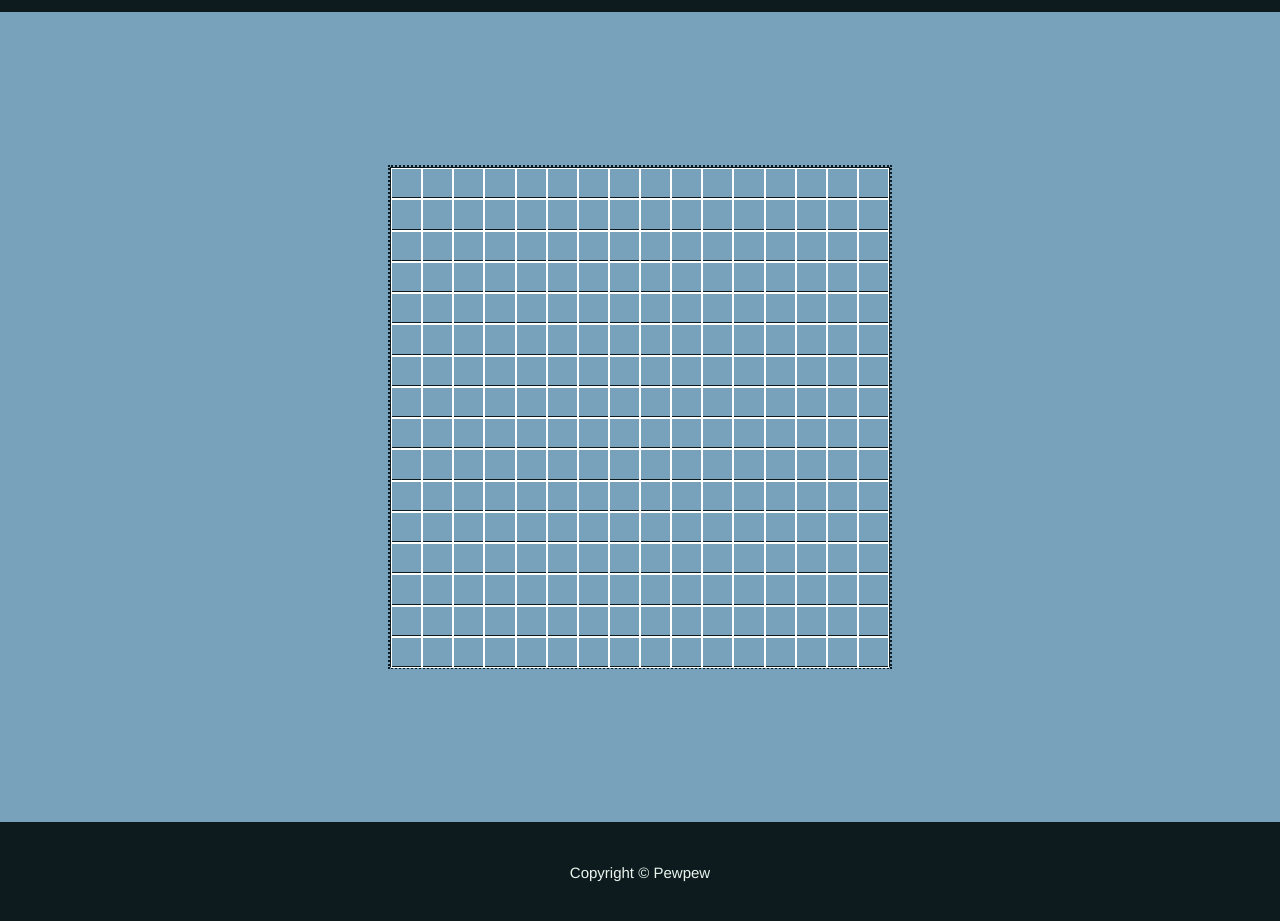
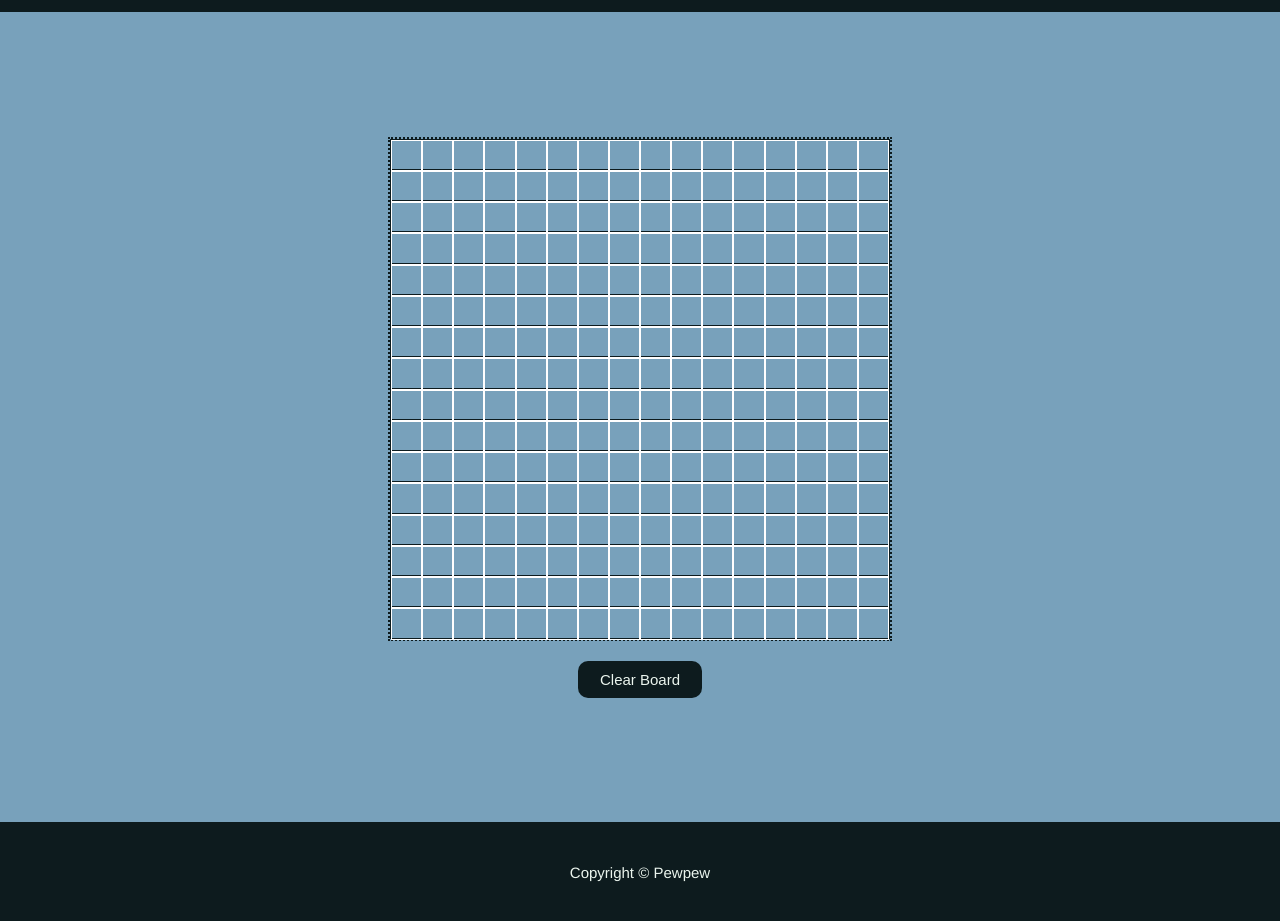
Before and after one commit to justinayson14/etch-sketch, a plain HTML site: page index.html in a window 1280 px wide. Shown: the part 113-1034 px from the top of the page. Drawn offline with Linux system fonts and the light colour scheme.

Commit message:
Add 'clear' button with styling

```diff
--- a/index.html
+++ b/index.html
@@ -14,6 +14,7 @@
     </header>
     <section class="content">
         <div class="box-container"></div>
+        <button class="clear-button" id="clear-btn">Clear Board</button>
     </section>
     <footer>
         <div class="text">Copyright <span>&#169;</span> <a href = "https://github.com/justinayson14/etch-sketch">Pewpew</a></div>
--- a/style.css
+++ b/style.css
@@ -47,9 +47,26 @@ footer .text {
     font-size: 15px;
 }
 
+.clear-button {
+    color: #EBF5EE;
+    background-color: #0D1B1E;
+    margin-top: 20px;
+    border: none;
+    text-decoration: none;
+    text-align: center;
+    font-size: 15px;
+    padding: 10px 22px;
+    border-radius: 10px;
+}
+
+.clear-button:hover {
+    background-color: #244851;
+}
+
 .content {
     min-height: 800px;
     display: flex;
+    flex-direction: column;
     justify-content: center;
     align-items: center;
 }
```
